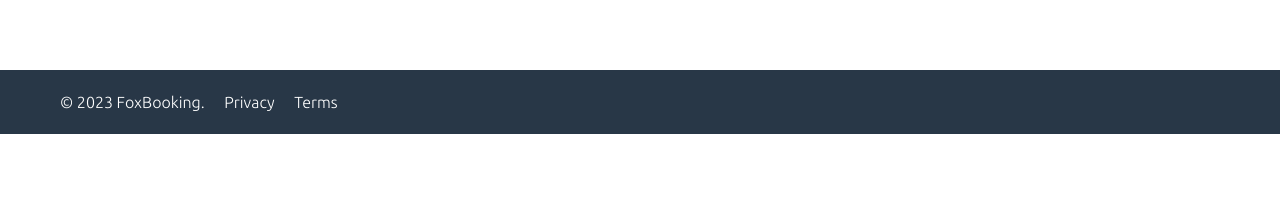
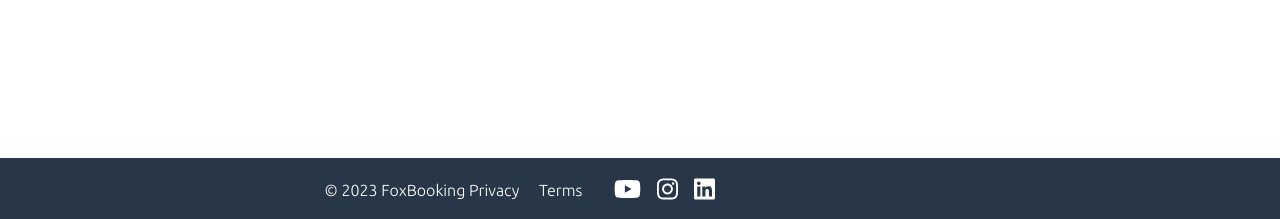
Before and after one commit to balasathya16/FoxBooking, a React (Create React App) app in the folder frontend/: page / in a window 1280 px wide. Shown: the part 578-797 px from the top of the page. Built offline with nearby package versions, Linux system fonts and the light colour scheme; no server answers.

Commit message:
footer clean up

```diff
--- a/frontend/src/components/Footer.js
+++ b/frontend/src/components/Footer.js
@@ -1,5 +1,7 @@
 import React, { useEffect, useState } from 'react';
 import '../styles/Footer.css';
+import { FontAwesomeIcon } from '@fortawesome/react-fontawesome';
+import { faYoutube, faInstagram, faLinkedin } from '@fortawesome/free-brands-svg-icons';
 
 const Footer = () => {
   const [showFooter, setShowFooter] = useState(false);
@@ -11,22 +13,40 @@ const Footer = () => {
       setShowFooter(isScrollAtBottom);
     };
 
-    window.addEventListener('scroll', handleScroll);
+    // Add debouncing to the scroll event listener
+    let timeoutId;
+    const debouncedScroll = () => {
+      clearTimeout(timeoutId);
+      timeoutId = setTimeout(handleScroll, 100); // Adjust the delay (in milliseconds) as needed
+    };
+
+    window.addEventListener('scroll', debouncedScroll);
 
     return () => {
-      window.removeEventListener('scroll', handleScroll);
+      window.removeEventListener('scroll', debouncedScroll);
     };
   }, []); // Empty dependency array to ensure the effect is executed only once
 
-  if (!showFooter) {
-    return null;
-  }
-
   return (
-    <footer className="footer">
+    <footer className={`footer ${showFooter ? 'visible' : ''}`}>
       <div className="container">
-        <div className="footer-bottom">
-          <p>&copy; 2023 FoxBooking. <a href="/privacy">Privacy</a> <a href="/terms">Terms</a></p>
+        <div className="footer-content">
+          <div className="footer-left">
+            <p>&copy; 2023 FoxBooking <a href="/privacy">Privacy</a> <a href="/terms">Terms</a></p>
+          </div>
+          <div className="footer-right">
+            <div className="social-icons">
+              <a href="https://www.youtube.com/your-youtube-page" target="_blank" rel="noopener noreferrer">
+                <FontAwesomeIcon icon={faYoutube} className="social-icon" />
+              </a>
+              <a href="https://www.instagram.com/your-instagram-page" target="_blank" rel="noopener noreferrer">
+                <FontAwesomeIcon icon={faInstagram} className="social-icon" />
+              </a>
+              <a href="https://www.linkedin.com/in/your-linkedin-page" target="_blank" rel="noopener noreferrer">
+                <FontAwesomeIcon icon={faLinkedin} className="social-icon" />
+              </a>
+            </div>
+          </div>
         </div>
       </div>
     </footer>
--- a/frontend/src/styles/Footer.css
+++ b/frontend/src/styles/Footer.css
@@ -1,11 +1,5 @@
-/* In your footer.css */
-@font-face {
-  font-family: 'Ubuntu';
-  src: url('../../public/fonts/Ubuntu/Ubuntu-Light.ttf') format('woff2');
-  /* Add additional font file formats if necessary */
-}
-
 .footer {
+  position: fixed;
   bottom: 0;
   left: 0;
   width: 100%;
@@ -14,21 +8,44 @@
   z-index: 100;
   /* Reduce the height of the footer */
   height: 4rem;
-  /* Add margin to create space below gallery tiles */
-  margin-top: 10rem;
-  /* Apply left and right margins */
-  margin-left: 0;
-  margin-right: 0;
+  /* Set initial opacity to 0 to hide the footer */
+  opacity: 0;
+  /* Add a transition to the opacity property with a duration of 0.5 seconds */
+  transition: opacity 0.5s;
+  display: flex;
+  justify-content: center;
+  align-items: center;
+  padding: 0 1rem;
 }
 
-.footer-bottom {
-  text-align: left;
-  /* Center vertically in the footer */
-  line-height: 4rem;
+.footer-content {
+  display: flex;
+  justify-content: space-between;
+  align-items: center;
+  max-width: 1200px;
+  width: 100%;
 }
 
-.footer-bottom a {
+.footer-left a {
   color: #ffffff;
   text-decoration: none;
-  margin-left: 1rem; /* Add space between links */
+  margin-right: 1rem; /* Add space between links */
 }
+
+.footer-right .social-icons {
+  display: flex;
+  align-items: center;
+  margin-right: 15rem;
+}
+
+.social-icon {
+  font-size: 1.5rem;
+  color: #ffffff;
+  margin-left: 1rem;
+}
+
+/* Add a class to make the footer visible when needed */
+.footer.visible {
+  /* Set the opacity to 1 to show the footer */
+  opacity: 1;
+}
```
